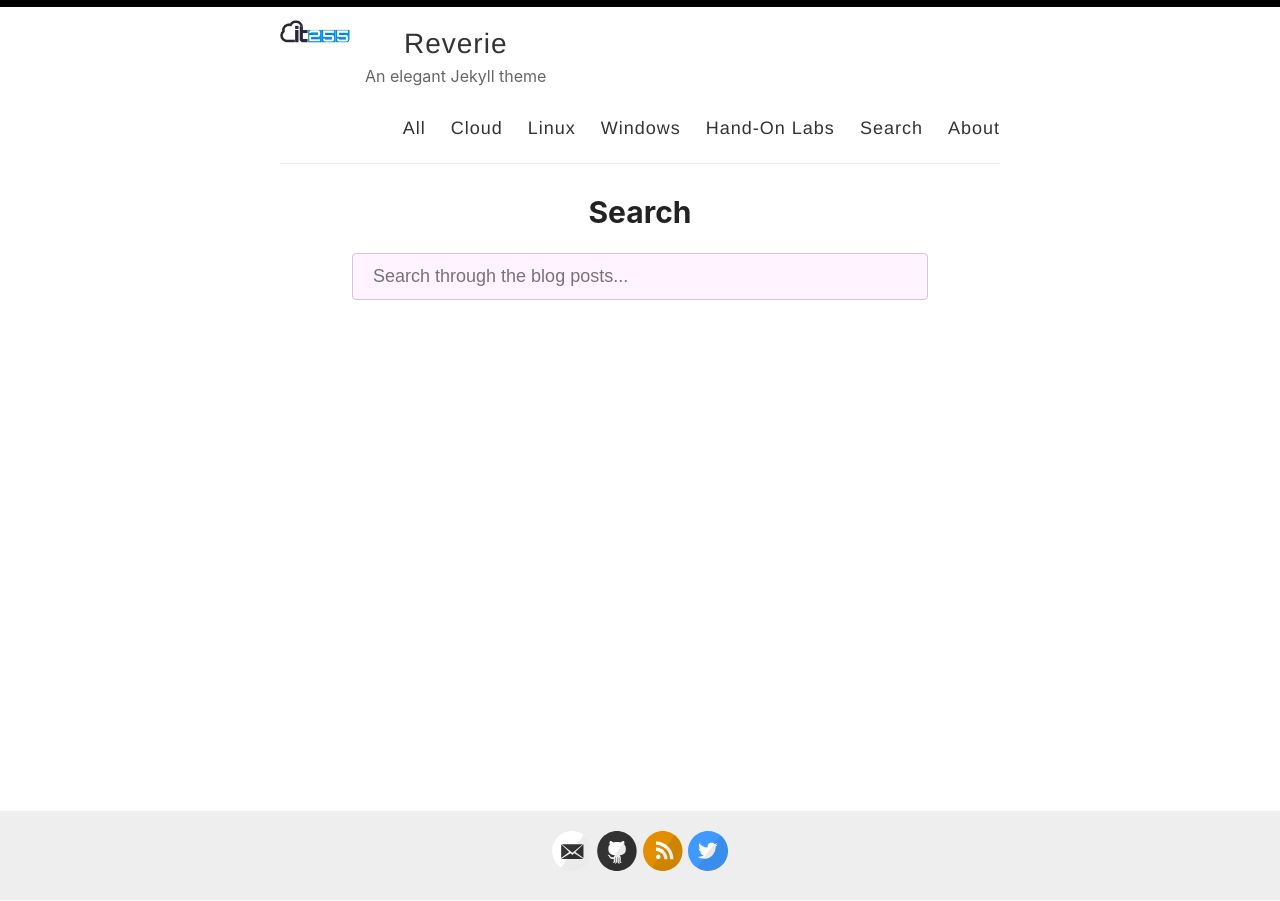
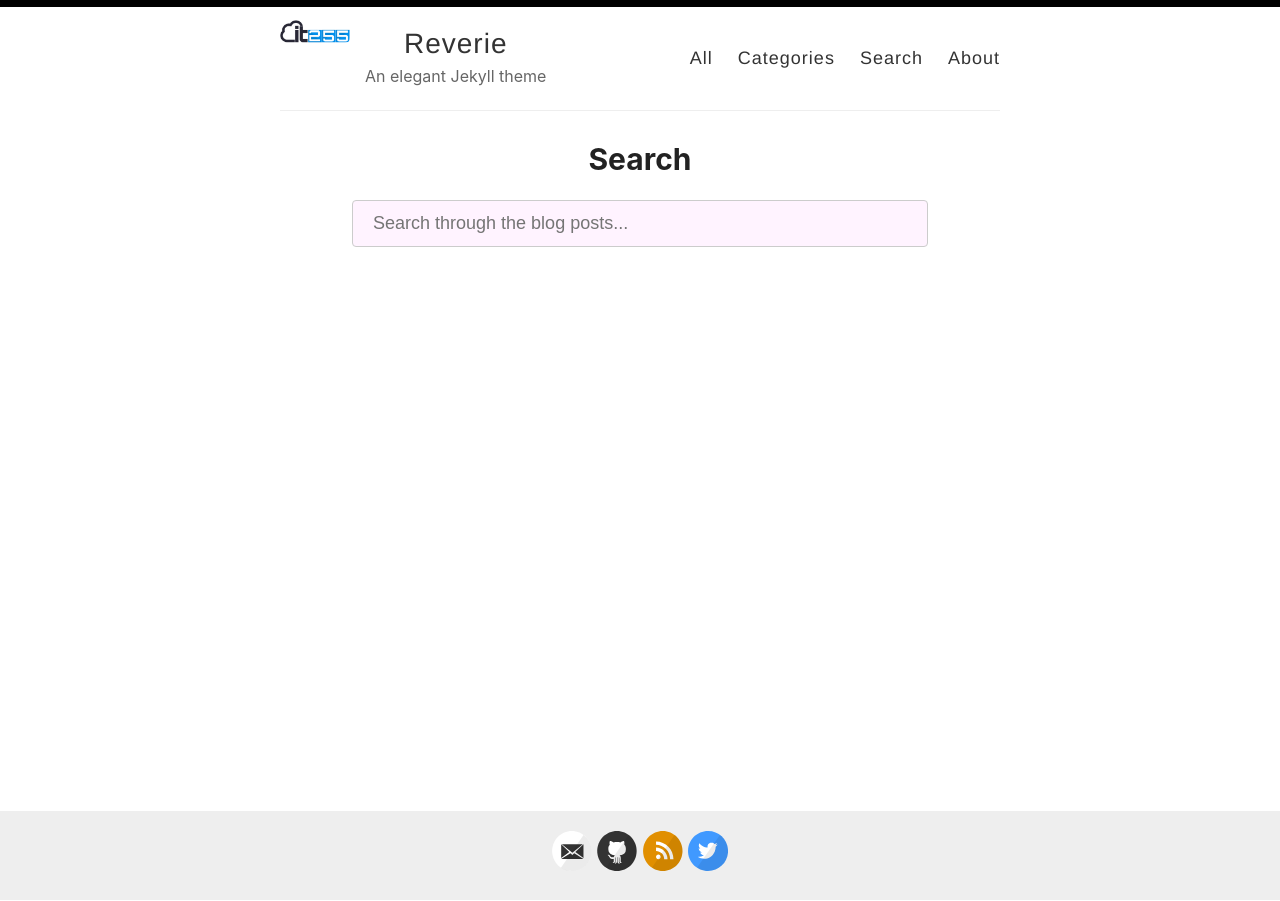
Before and after one commit to it255ru/reverie, a Jekyll site: the page built from _pages/search.md, in a window 1280 px wide. Built offline with Jekyll 4.4.1, drawn with Linux system fonts in a browser that asks for light colours.

Commit message:
Добавил в меню раздел - Categories

```diff
--- a/_layouts/default.html
+++ b/_layouts/default.html
@@ -29,10 +29,7 @@
             <nav>
               <!--<a href="{{ site.baseurl }}/">Home</a>-->
               <a href="{{ site.baseurl }}/">All</a>
-              <a href="{{ site.baseurl }}/cloud">Cloud</a>
-              <a href="{{ site.baseurl }}/linux">Linux</a>
-              <a href="{{ site.baseurl }}/windows">Windows</a>
-              <a href="{{ site.baseurl }}/hol">Hand-On Labs</a>
+              <a href="{{ site.baseurl }}/categories">Categories</a>
               <a href="{{ site.baseurl }}/search">Search</a>
               <a href="{{ site.baseurl }}/about">About</a>
             </nav>
```
